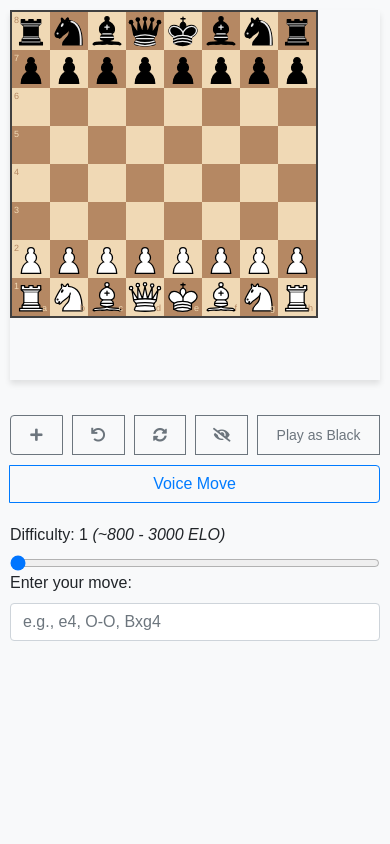
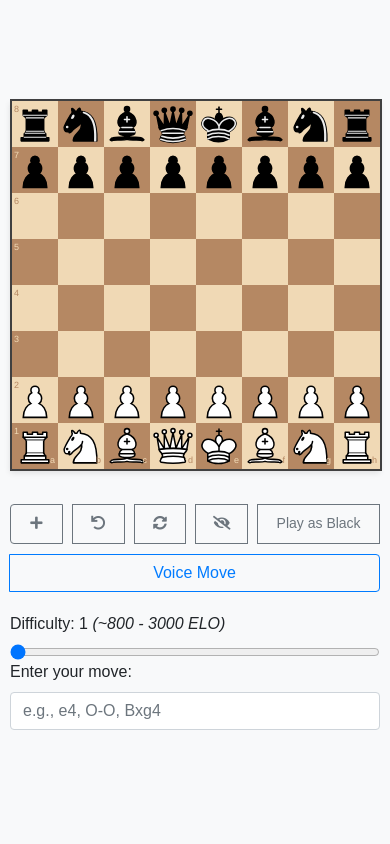
Before and after one commit to SterlingHsu/Blindfold-Chess-Trainer, a Flask app: page / in a window 390 px wide. Run offline with Flask 3, Linux system fonts and the light colour scheme; some libraries are stand-ins or nearby versions.

Commit message:
ui mobile fixes

```diff
--- a/static/css/styles.css
+++ b/static/css/styles.css
@@ -1,8 +1,6 @@
 html,
 body {
   height: 100%;
-  margin: 0;
-  padding: 0;
   overflow-x: hidden;
 }
 
@@ -84,8 +82,6 @@ body {
 
 #chess_board > div {
   position: absolute;
-  top: 0;
-  left: 0;
   width: 100%;
   height: 100%;
 }
@@ -173,23 +169,17 @@ body {
 }
 
 /* Hide PGN Box and Evaluation Bar for Mobile Devices */
-@media (max-width: 768px) {
-  html,
-  body {
-    position: fixed;
-  }
-
+@media (max-width: 600px) {
   .container-fluid {
     padding: 10px;
     height: 100%;
-    overflow-y: auto; /* Allow scrolling within the container */
+    overflow-y: hidden;
   }
 
   .chess-container {
     gap: 20px;
     height: 100%;
     flex-direction: column;
-    justify-content: flex-start;
   }
 
   .board-container,
@@ -197,18 +187,12 @@ body {
     max-width: 100%;
   }
 
-  .board-container {
-    width: 100%;
-    max-width: none;
-    aspect-ratio: 1 / 1;
-  }
-
   .side-panel {
     flex-direction: column;
     align-items: center;
   }
 
-  #loading,
+  .loading,
   #pgn-box,
   .pgn-text,
   #evaluation-bar-container {
--- a/templates/index.html
+++ b/templates/index.html
@@ -111,7 +111,7 @@
                 autocapitalize="off"
               />
             </div>
-            <div id="loading" style="display: none">Thinking...</div>
+            <div class="loading" style="display: none">Thinking...</div>
           </div>
         </div>
       </div>
```
